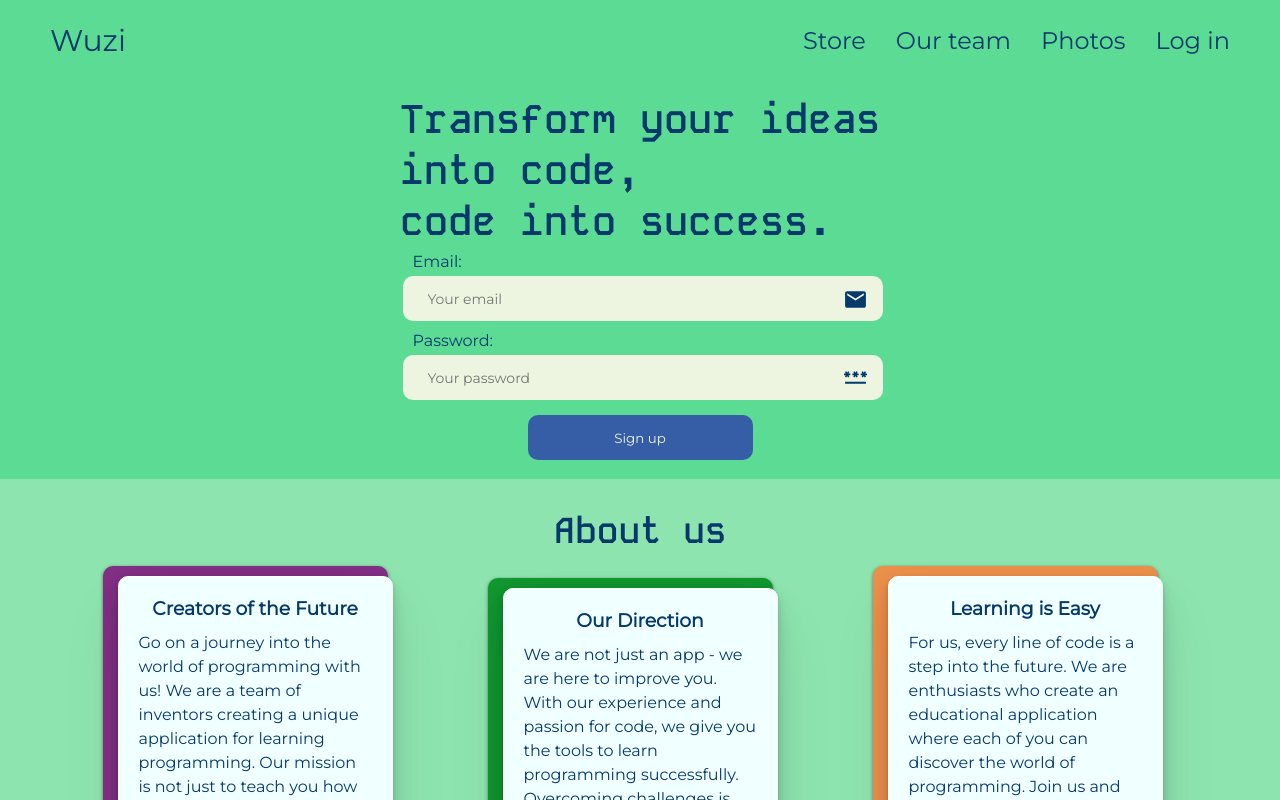
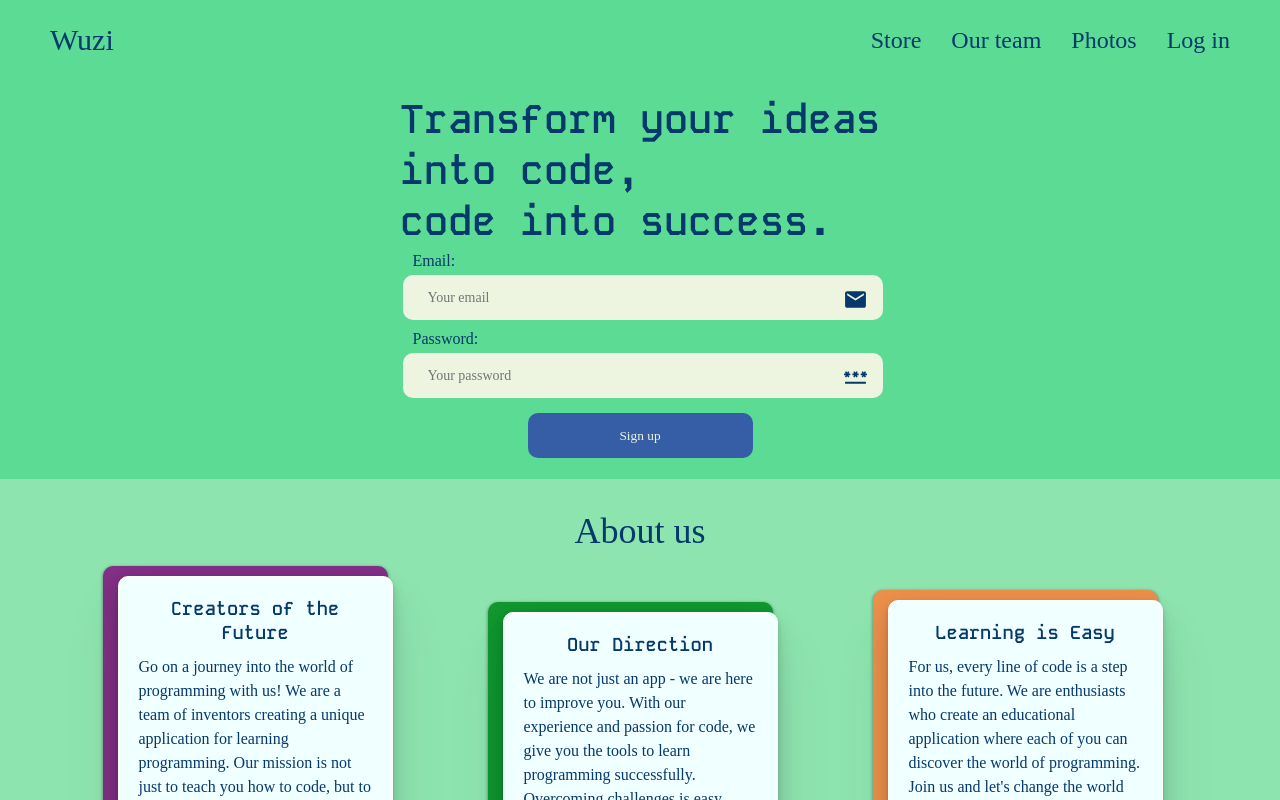
Before and after one commit to poravoz/BrainStorm, a React (Create React App) app in the folder frontend/: page / in a window 1280 px wide. Shown: the top 800 px of the page. Built offline with nearby package versions, Linux system fonts and the light colour scheme; the HTML template or start-up script is replaced by a standard one.

Commit message:
07.03.2024

```diff
--- a/frontend/public/index.html
+++ b/frontend/public/index.html
@@ -24,7 +24,7 @@
       work correctly both with client-side routing and a non-root public URL.
       Learn how to configure a non-root public URL by running `npm run build`.
     -->
-    <title>React App</title>
+    <title>Wuzi</title>
   </head>
   <body>
     <noscript>You need to enable JavaScript to run this app.</noscript>
--- a/frontend/src/components/about-us/about-us.css
+++ b/frontend/src/components/about-us/about-us.css
@@ -1,6 +1,10 @@
+@font-face {
+    font-family: "Kode Mono";
+    src: url("../fonts/KodeMono-SemiBold.ttf");
+  }
+
 .text_about_us {
     color: #05386b;
-    font-family: 'Kode Mono';
     position: absolute;
     display: flex;
     font-size: 36px;
@@ -65,7 +69,7 @@
 
 .h3_about_us {
     margin-bottom: 10px;
-    font-family: 'Montserrat';
+    font-family: "Kode Mono";
     font-weight: 700;
     text-align: center;
     color: var(#eb904b);
--- a/frontend/src/components/contact-us/contact-us.css
+++ b/frontend/src/components/contact-us/contact-us.css
@@ -21,6 +21,7 @@
     right: 400px;
     left: 150%;
     top: 40%;
+    pointer-events: none;
 }
 
 .form_contactUs {
@@ -45,7 +46,7 @@
 }
 
 .input_contactUs:hover, .textarea_contact_us:hover {
-    opacity: 0.9;
+    opacity: 0.8;
 }
 
 .input_contactUs:hover, .textarea_contact_us:hover {
--- a/frontend/src/components/footer/footer.css
+++ b/frontend/src/components/footer/footer.css
@@ -43,7 +43,7 @@
 }
 
 .my_github_footer:hover {
-    opacity: 0.9;
+    opacity: 0.8;
 }
 
 @media (max-width:800px) {
--- a/frontend/src/components/header/header.css
+++ b/frontend/src/components/header/header.css
@@ -26,6 +26,7 @@
     position: absolute;
     left: 600px;
     bottom: -100px;
+    pointer-events: none;
 
 }
 
--- a/frontend/src/components/navigation/navigation.module.css
+++ b/frontend/src/components/navigation/navigation.module.css
@@ -1,8 +1,3 @@
-@font-face {
-  font-family: 'Montserrat';
-  src: url("../fonts/Montserrat-Regular.ttf");
-}
-
 * {
   font-family: 'Montserrat';
   box-sizing: border-box;
--- a/frontend/src/components/transition/transition.css
+++ b/frontend/src/components/transition/transition.css
@@ -12,6 +12,7 @@
 .robot_transition {
     position: relative;
     left: 150px;
+    pointer-events: none;
 }
 
 .text_transition {
```
